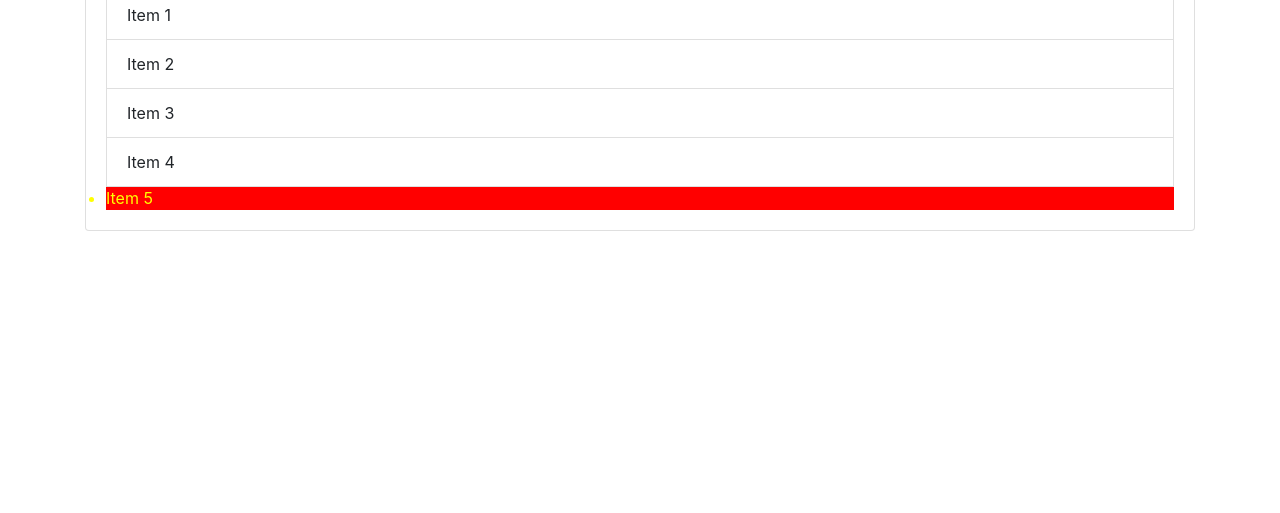
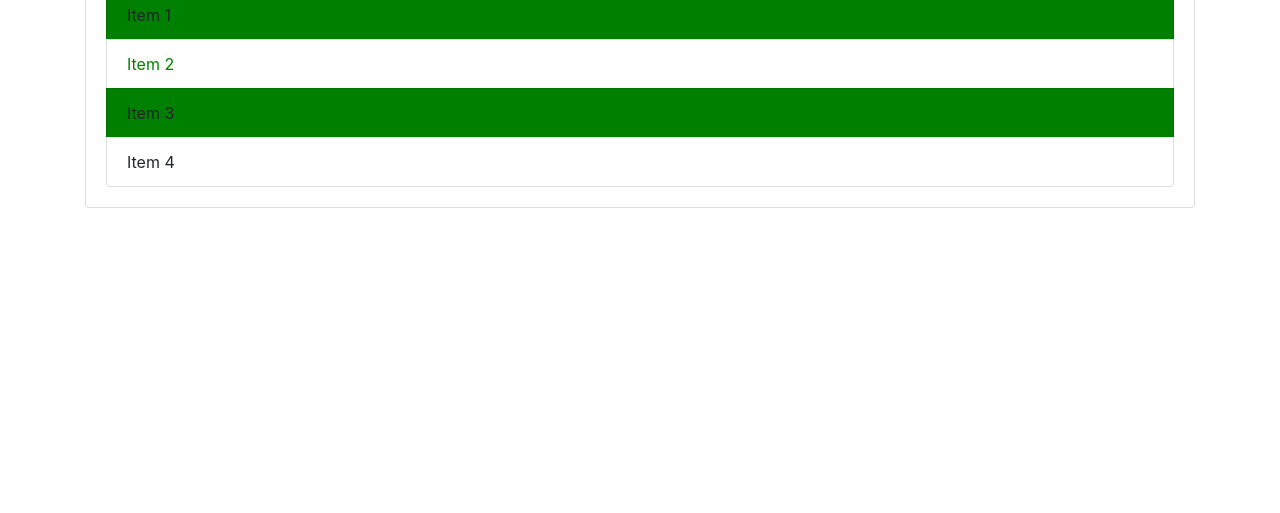
Before and after one commit to NSINGHRAJPUT/booking-appointment-app-fullstack-, a plain HTML site: page index.html in a window 1280 px wide. Shown: the part 287-800 px from the top of the page. Drawn offline with nearby package versions, Linux system fonts and the light colour scheme.

Commit message:
third commit

```diff
--- a/dom.js
+++ b/dom.js
@@ -4,12 +4,20 @@
 //     items[i].style.fontWeight='bold';
 //     items[i].style.color='purple'
 //  }
-var itemx=document.getElementsByClassName('item');
-console.log(itemx)
-itemx[0].style.color='yellow';
+// var itemx=document.getElementsByClassName('item');
+// console.log(itemx)
+// itemx[0].style.color='yellow';
 
 
 
-var item=document.getElementsByTagName('li');
-console.log(item[4])
-item[4].style.backgroundColor='red'
+// var item=document.getElementsByTagName('li');
+// console.log(item[4])
+// item[4].style.backgroundColor='red'
+
+ var item =document.querySelectorAll('li:nth-child(2)');
+ item[0].style.color='green'
+
+ var odd=document.querySelectorAll('li:nth-child(odd)');
+ for(let i=0;i<odd.length;i++){
+    odd[i].style.backgroundColor='green'
+ }
--- a/index.html
+++ b/index.html
@@ -26,7 +26,7 @@
       <li class="list-group-item">Item 2</li>
       <li class="list-group-item">Item 3</li>
       <li class="list-group-item">Item 4</li>
-      <li class="item">Item 5</li>
+
     </ul>
    </div>
   </div>
```
